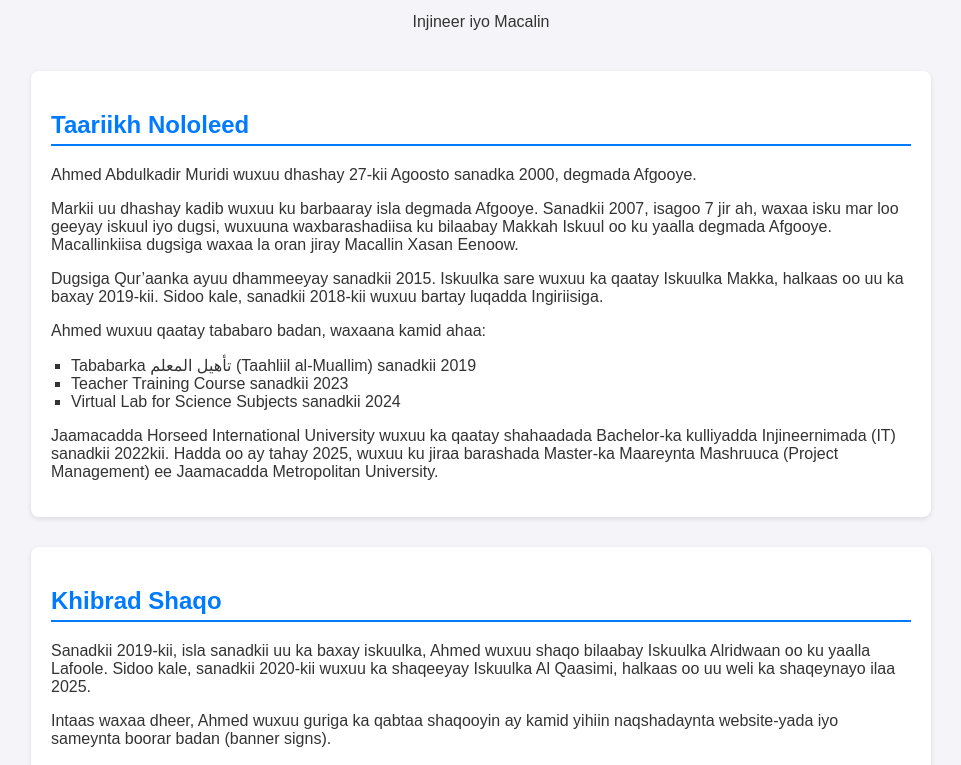
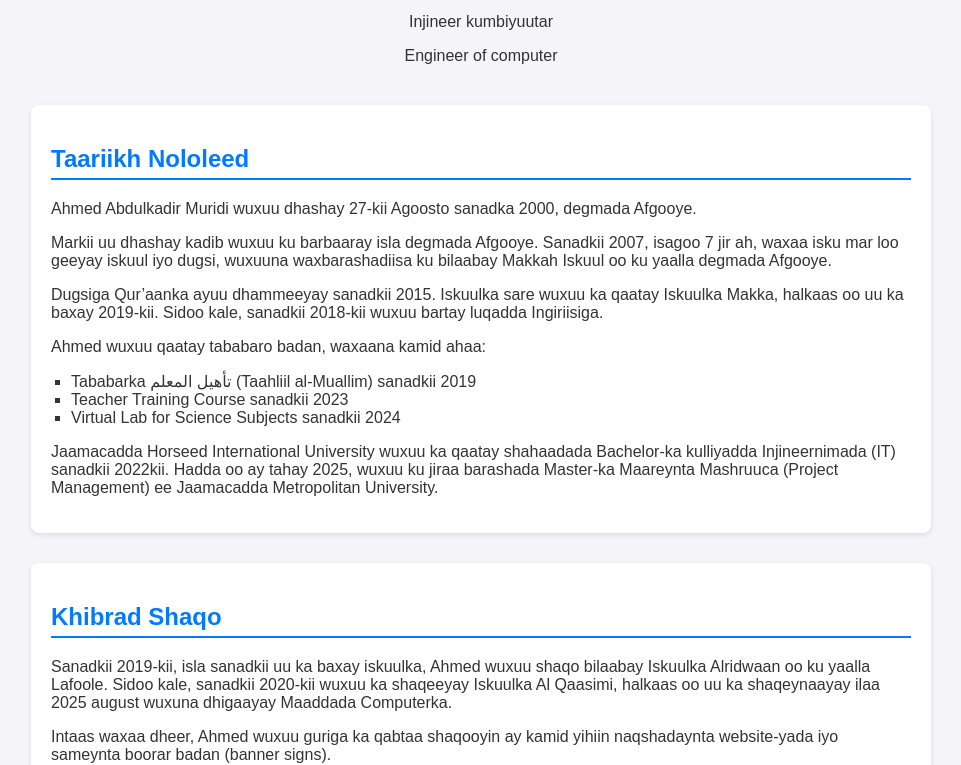
Before and after one commit to almuriidi/almuriidi.github.io, a plain HTML site: page index.html in a window 1280 px wide. Shown: the part 220-985 px from the top of the page, without its empty margins (159-1120 px from the left). Drawn offline with Linux system fonts and the light colour scheme.

Commit message:
Update index.html

```diff
--- a/index.html
+++ b/index.html
@@ -47,13 +47,14 @@
     <header>
         <img src="profile.png" alt="Ahmed Abdulkadir Muridi" />
         <h1>Ahmed Abdulkadir Muridi</h1>
-        <p>Injineer iyo Macalin</p>
+        <p>Injineer kumbiyuutar</p>
+        <p> Engineer of computer</p>
     </header>
 
     <section id="biography">
         <h2>Taariikh Nololeed</h2>
         <p>Ahmed Abdulkadir Muridi wuxuu dhashay 27-kii Agoosto sanadka 2000, degmada Afgooye.</p>
-        <p>Markii uu dhashay kadib wuxuu ku barbaaray isla degmada Afgooye. Sanadkii 2007, isagoo 7 jir ah, waxaa isku mar loo geeyay iskuul iyo dugsi, wuxuuna waxbarashadiisa ku bilaabay Makkah Iskuul oo ku yaalla degmada Afgooye. Macallinkiisa dugsiga waxaa la oran jiray Macallin Xasan Eenoow.</p>
+        <p>Markii uu dhashay kadib wuxuu ku barbaaray isla degmada Afgooye. Sanadkii 2007, isagoo 7 jir ah, waxaa isku mar loo geeyay iskuul iyo dugsi, wuxuuna waxbarashadiisa ku bilaabay Makkah Iskuul oo ku yaalla degmada Afgooye.</p>
         <p>Dugsiga Qur’aanka ayuu dhammeeyay sanadkii 2015. Iskuulka sare wuxuu ka qaatay Iskuulka Makka, halkaas oo uu ka baxay 2019-kii. Sidoo kale, sanadkii 2018-kii wuxuu bartay luqadda Ingiriisiga.</p>
         <p>Ahmed wuxuu qaatay tababaro badan, waxaana kamid ahaa:
             <ul>
@@ -67,7 +68,7 @@
 
     <section id="experience">
         <h2>Khibrad Shaqo</h2>
-        <p>Sanadkii 2019-kii, isla sanadkii uu ka baxay iskuulka, Ahmed wuxuu shaqo bilaabay Iskuulka Alridwaan oo ku yaalla Lafoole. Sidoo kale, sanadkii 2020-kii wuxuu ka shaqeeyay Iskuulka Al Qaasimi, halkaas oo uu weli ka shaqeynayo ilaa 2025.</p>
+        <p>Sanadkii 2019-kii, isla sanadkii uu ka baxay iskuulka, Ahmed wuxuu shaqo bilaabay Iskuulka Alridwaan oo ku yaalla Lafoole. Sidoo kale, sanadkii 2020-kii wuxuu ka shaqeeyay Iskuulka Al Qaasimi, halkaas oo uu  ka shaqeynaayay ilaa 2025 august wuxuna dhigaayay Maaddada Computerka.</p>
         <p>Intaas waxaa dheer, Ahmed wuxuu guriga ka qabtaa shaqooyin ay kamid yihiin naqshadaynta website-yada iyo sameynta boorar badan (banner signs).</p>
     </section>
 
@@ -85,6 +86,7 @@
                 <li>Web Design</li>
                 <li>Banner Design</li>
                 <li>PHP Programming (aad ayuu u xiiseeyaa)</li>
+                <li> iyo isticmaalka computerka</li>
             </ul>
         </p>
     </section>
```
